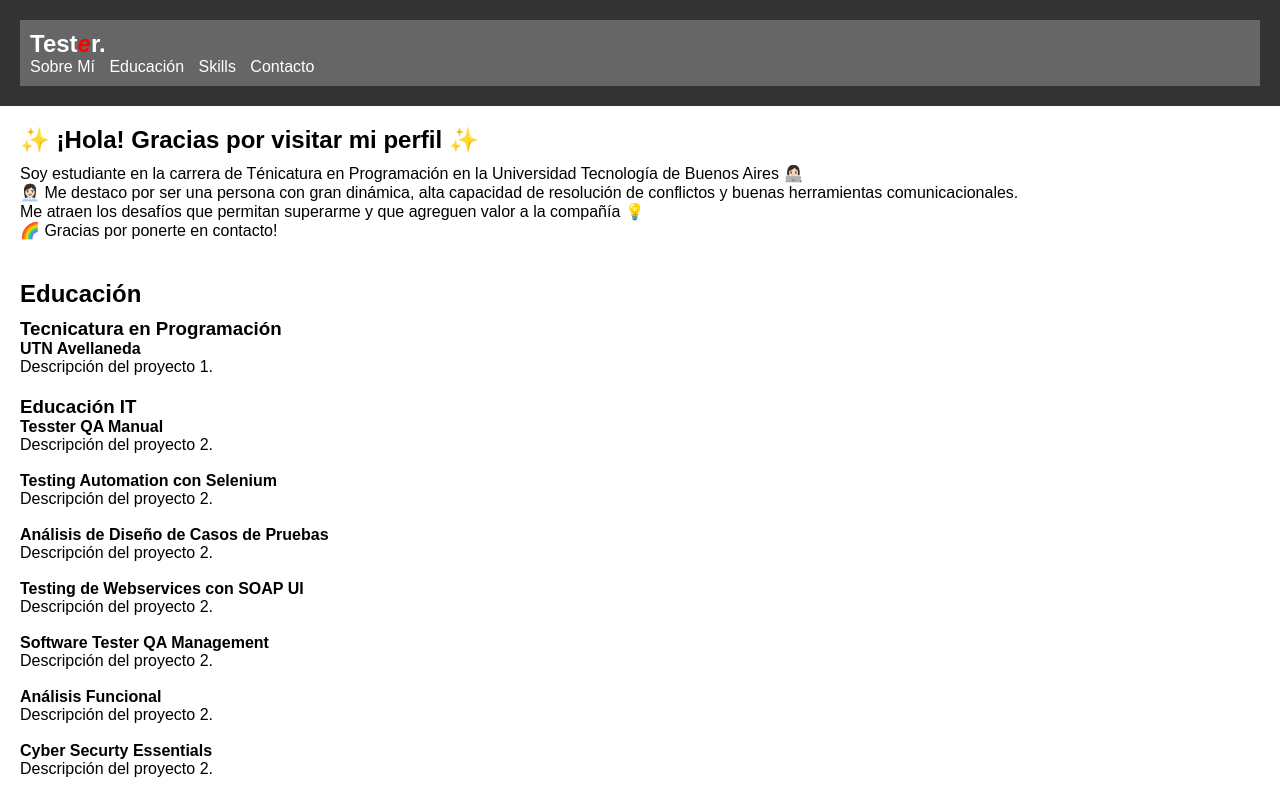
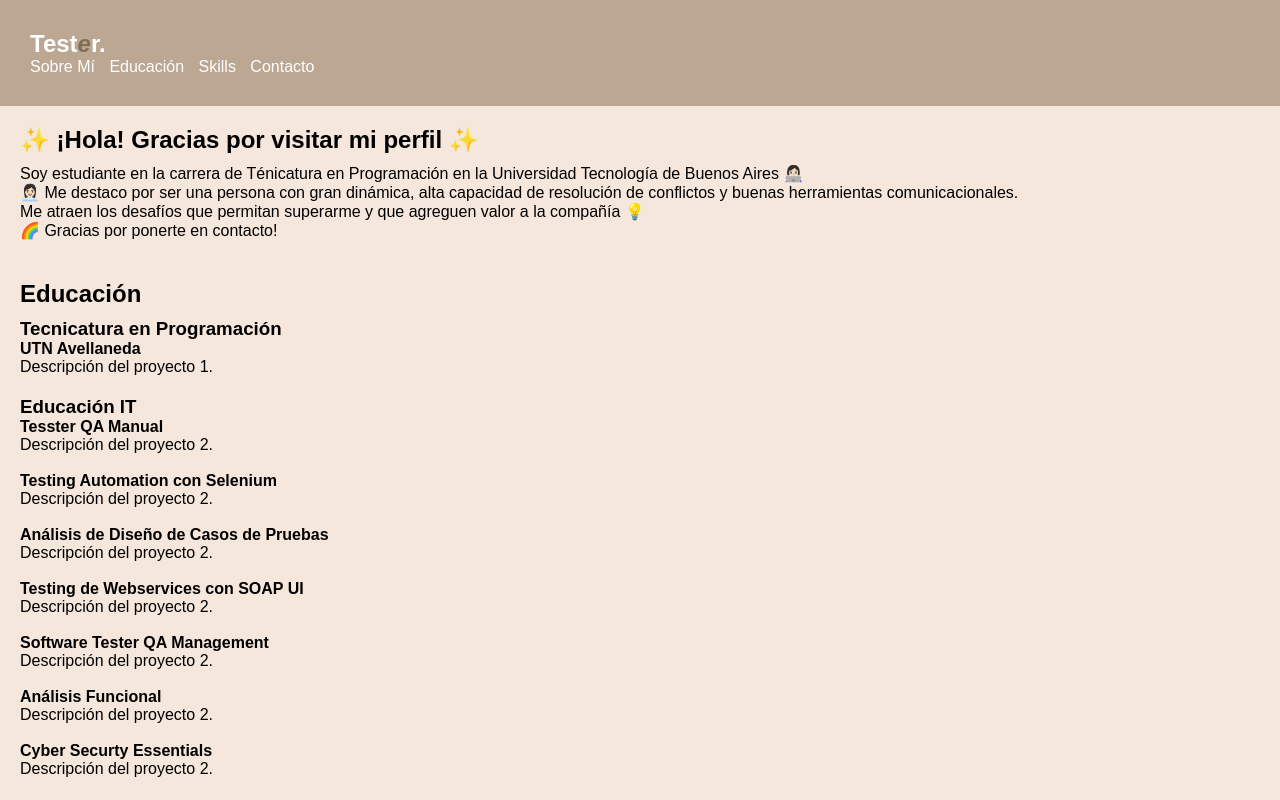
Before and after one commit to nazarenarusin96/nazarenarusin96.github.io, a plain HTML site: page index.html in a window 1280 px wide. Shown: the top 800 px of the page. Drawn offline with Linux system fonts and the light colour scheme; a script that the page names is missing.

Commit message:
Arreglando colores

```diff
--- a/styles.css
+++ b/styles.css
@@ -6,16 +6,17 @@
 
 body {
   font-family: Arial, sans-serif;
+  background-color: #f5e7db;
 }
 
 header {
-  background-color: #333;
+  background-color: #bca792;
   color: #fff;
   padding: 20px;
 }
 
 nav {
-  background-color: #666;
+  background-color: #bca792;
   padding: 10px;
 }
 
@@ -53,6 +54,5 @@ footer {
 }
 
 .letra {
-    color: red;
-    font-family: Arial, sans-serif;
+    color: #806d59;
   }
```
